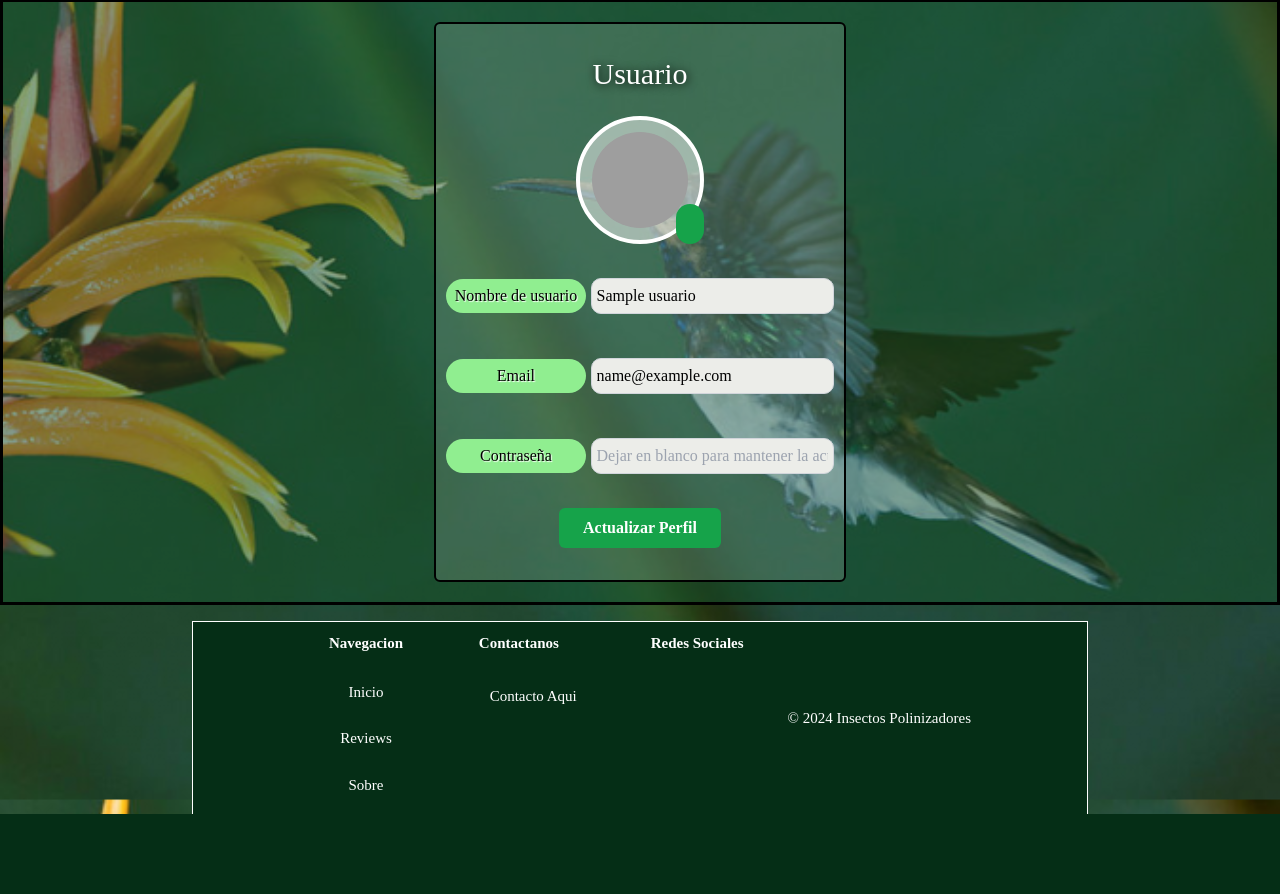
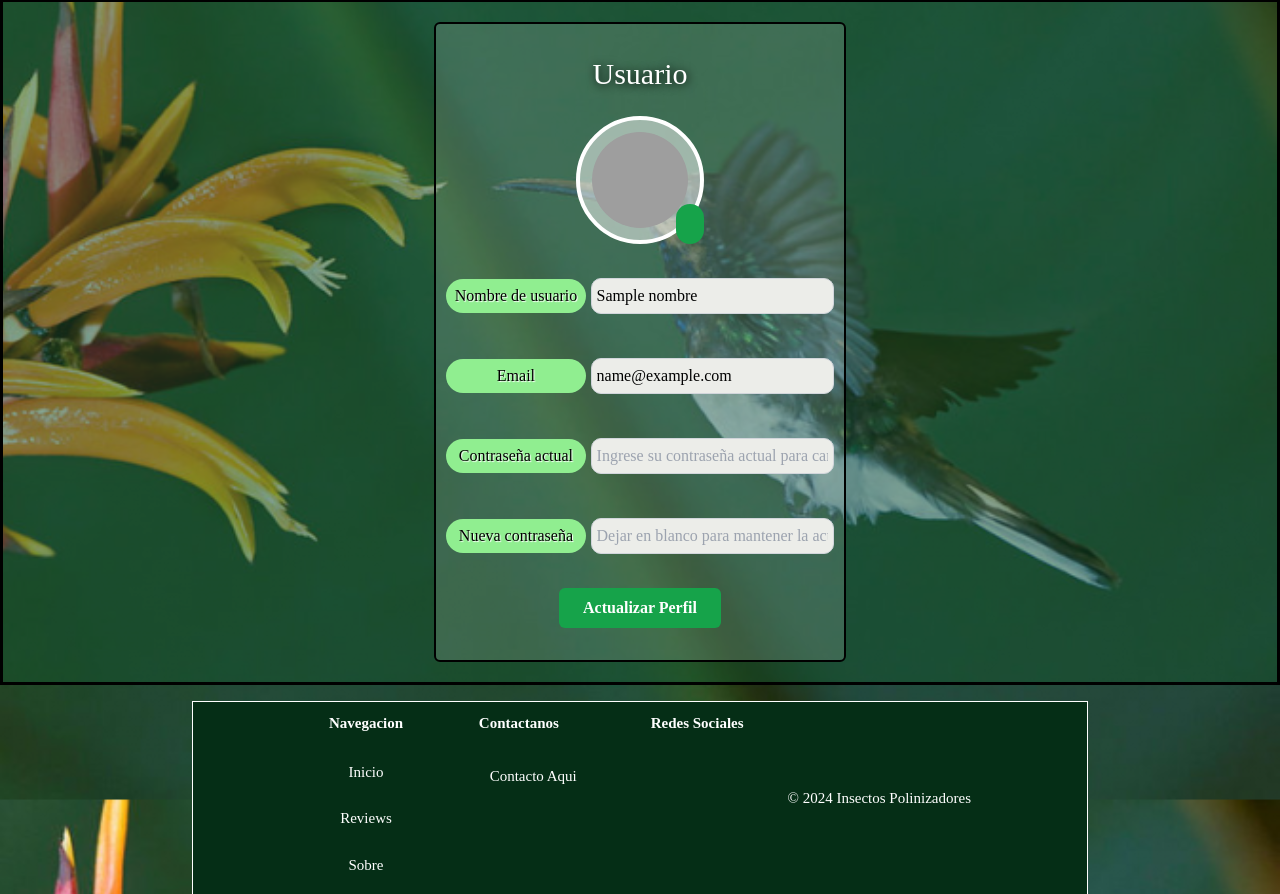
Before and after one commit to DANIELXXOMG2/proyecto_polinizadores, a Flask app: template app/templates/usuarios/user.html in a window 1280 px wide. Shown: the part 55-949 px from the top of the page. Before the commit the page ends 869 px from the top, so only its background shows below. Run offline with Flask 3, Linux system fonts and the light colour scheme; the template is opened without the code that fills it: most values are stand-ins (such as "Sample title", 1, 10 or a date in 2020); parts of the project's set-up code (start-up, migrations or seed data) failed here and were passed over; some libraries are stand-ins or nearby versions; some web fonts are replaced; grey boxes are pictures that could not be loaded.

Commit message:
RenderTest

```diff
--- a/app/src/app.py
+++ b/app/src/app.py
@@ -48,8 +48,18 @@
 else:
     load_dotenv()  # Intenta cargar desde el directorio actual
 
-# Configuración de CockroachDB
-DATABASE_URL = os.getenv('DATABASE_URL')
+# Configuración de la base de datos
+if is_vercel:
+    # En Vercel, construir la URL manualmente para asegurar la interpolación de variables
+    db_user = os.getenv('DB_USER', '')
+    db_password = os.getenv('DB_PASSWORD', '')
+    db_host = os.getenv('DB_HOST', '')
+    db_name = os.getenv('DB_NAME', '')
+    DATABASE_URL = f"postgresql://{db_user}:{db_password}@{db_host}/{db_name}"
+else:
+    # En otros entornos (como Render), usar DATABASE_URL directamente
+    DATABASE_URL = os.getenv('DATABASE_URL', '')
+
 if not DATABASE_URL:
     print("La variable de entorno DATABASE_URL no está definida.")
     if not is_vercel:  # Solo salir si no estamos en Vercel
@@ -133,23 +143,48 @@
 
                 nuevo_nombre = request.form.get('nombre')
                 nuevo_email = request.form.get('email')
-                nueva_password = request.form.get('password_')
+                nueva_password = request.form.get('nueva_password')
+                password_actual = request.form.get('password_actual')
 
-                if nuevo_email and nuevo_email != session.get('email'):
-                    if db_session.execute(
+                # Verificar contraseña actual
+                if password_actual and not check_password_hash(result[3], password_actual):
+                    flash('La contraseña actual no es correcta.')
+                    return redirect(url_for('user'))
+
+                # Actualizar campos modificados
+                if nuevo_nombre and nuevo_nombre != result[1]:
+                    db_session.execute(
+                        text("UPDATE Usuarios SET nombre = :nombre WHERE id = :id"),
+                        {"nombre": nuevo_nombre, "id": result[0]}
+                    )
+                    session['nombre'] = nuevo_nombre
+                    flash('Nombre actualizado.')
+
+                if nuevo_email and nuevo_email != result[2]:
+                    # Verificar si el nuevo email ya existe
+                    email_exists = db_session.execute(
                         text("SELECT COUNT(*) FROM Usuarios WHERE email = :email"),
                         {"email": nuevo_email}
-                    ).scalar() > 0:
-                        flash('El email ya está registrado por otro usuario.')
-                        return redirect(url_for('user'))
+                    ).scalar()
 
-                update_data = {}
-                if nuevo_nombre:
-                    update_data['nombre'] = nuevo_nombre
-                if nuevo_email:
-                    update_data['email'] = nuevo_email
-                if nueva_password:
-                    update_data['password_'] = generate_password_hash(nueva_password, method='pbkdf2:sha256')
+                    if email_exists:
+                        flash('Este correo electrónico ya está en uso.')
+                    else:
+                        db_session.execute(
+                            text("UPDATE Usuarios SET email = :email WHERE id = :id"),
+                            {"email": nuevo_email, "id": result[0]}
+                        )
+                        session['email'] = nuevo_email
+                        flash('Correo electrónico actualizado.')
+
+                # Actualizar contraseña si se proporcionó una nueva y la actual fue verificada
+                if nueva_password and password_actual:
+                    hashed_password = generate_password_hash(nueva_password, method='pbkdf2:sha256')
+                    db_session.execute(
+                        text("UPDATE Usuarios SET password_ = :password WHERE id = :id"),
+                        {"password": hashed_password, "id": result[0]}
+                    )
+                    flash('Contraseña actualizada correctamente.')
 
                 if 'imagen_perfil' in request.files:
                     file = request.files['imagen_perfil']
@@ -157,21 +192,11 @@
                         filename = secure_filename(f"{session['nombre']}_{file.filename}")
                         filepath = os.path.join(UPLOAD_FOLDER, filename)
                         file.save(filepath)
-                        update_data['imagen_perfil'] = filename
-
-                if update_data:
-                    db_session.execute(
-                        text("UPDATE Usuarios SET " + ", ".join(f"{key} = :{key}" for key in update_data.keys()) + " WHERE email = :email"),
-                        {**update_data, "email": session.get('email')}
-                    )
-                    db_session.commit()
-
-                    if nuevo_nombre:
-                        session['nombre'] = nuevo_nombre
-                    if nuevo_email:
-                        session['email'] = nuevo_email
-
-                    flash('Perfil actualizado correctamente.')
+                        db_session.execute(
+                            text("UPDATE Usuarios SET imagen_perfil = :imagen_perfil WHERE id = :id"),
+                            {"imagen_perfil": filename, "id": result[0]}
+                        )
+                        db_session.commit()
 
                 return redirect(url_for('user'))
         except Exception as e:
@@ -194,7 +219,10 @@
                     flash('Error: Usuario no encontrado.')
                     return redirect(url_for('logout'))
 
-        return render_template('/usuarios/user.html', usuario=result)
+        return render_template('/usuarios/user.html',
+                            nombre=result[0] if not isinstance(result, dict) else result['nombre'],
+                            email=result[1] if not isinstance(result, dict) else result['email'],
+                            imagen_perfil=result[2] if not isinstance(result, dict) else result['imagen_perfil'])
     except Exception as e:
         flash(f'Error al obtener datos: {str(e)}.')
         return redirect(url_for('index'))
@@ -326,13 +354,13 @@
                     {"email": email}
                 ).fetchone()
 
-                if result and check_password_hash(result['password_'], password_):
-                    registrar_ip(result['id'], result['nombre'], ip_address)
+                if result and check_password_hash(result[3], password_):
+                    registrar_ip(result[0], result[1], ip_address)
 
                     session.permanent = True
                     session['email'] = email
-                    session['nombre'] = result['nombre']
-                    session['user_id'] = result['id']
+                    session['nombre'] = result[1]
+                    session['user_id'] = result[0]
                     session['last_activity'] = datetime.now().isoformat()
 
                     flash('Inicio de sesión exitoso.')
--- a/app/templates/usuarios/user.html
+++ b/app/templates/usuarios/user.html
@@ -57,7 +57,7 @@
 
             <div class="relative">
                 <img id="profile-pic" class="profile-pic w-32 h-32 border-4 border-white bg-white bg-opacity-50 rounded-full p-3 object-cover"
-                src="{{ url_for('usericons_static', filename=usuario.imagen_perfil) if usuario.imagen_perfil else url_for('static', filename='img/usericons/usericon.png') }}"
+                src="{{ url_for('usericons_static', filename=imagen_perfil) if imagen_perfil else url_for('static', filename='img/usericons/usericon.png') }}"
                 alt="Imagen de perfil">            <label for="insertimg" class="absolute bottom-0 right-0 bg-green-600 hover:bg-green-700 text-white rounded-full p-2 cursor-pointer">
                 <i class="fa-solid fa-camera"></i>
                 </label>
@@ -68,20 +68,27 @@
             <div class="credenciales w-full max-w-md">
                 <label for="nombre" class="block text-white mb-2">Nombre de usuario</label>
                 <input type="text" name="nombre" id="nombre"
-                    value="{{ usuario.nombre }}"
+                    value="{{ nombre }}"
                     class="w-full px-4 py-2 rounded-md border border-gray-300 focus:border-green-500 focus:ring focus:ring-green-200">
             </div>
 
             <div class="credenciales w-full max-w-md">
                 <label for="email" class="block text-white mb-2">Email</label>
                 <input type="email" name="email" id="email"
-                    value="{{ usuario.email }}"
+                    value="{{ email }}"
                     class="w-full px-4 py-2 rounded-md border border-gray-300 focus:border-green-500 focus:ring focus:ring-green-200">
             </div>
 
             <div class="credenciales w-full max-w-md">
-                <label for="password_" class="block text-white mb-2">Contraseña</label>
-                <input type="password" name="password_" id="password_"
+                <label for="password_actual" class="block text-white mb-2">Contraseña actual</label>
+                <input type="password" name="password_actual" id="password_actual"
+                    placeholder="Ingrese su contraseña actual para cambios"
+                    class="w-full px-4 py-2 rounded-md border border-gray-300 focus:border-green-500 focus:ring focus:ring-green-200">
+            </div>
+
+            <div class="credenciales w-full max-w-md">
+                <label for="nueva_password" class="block text-white mb-2">Nueva contraseña</label>
+                <input type="password" name="nueva_password" id="nueva_password"
                     placeholder="Dejar en blanco para mantener la actual"
                     class="w-full px-4 py-2 rounded-md border border-gray-300 focus:border-green-500 focus:ring focus:ring-green-200">
             </div>
```
